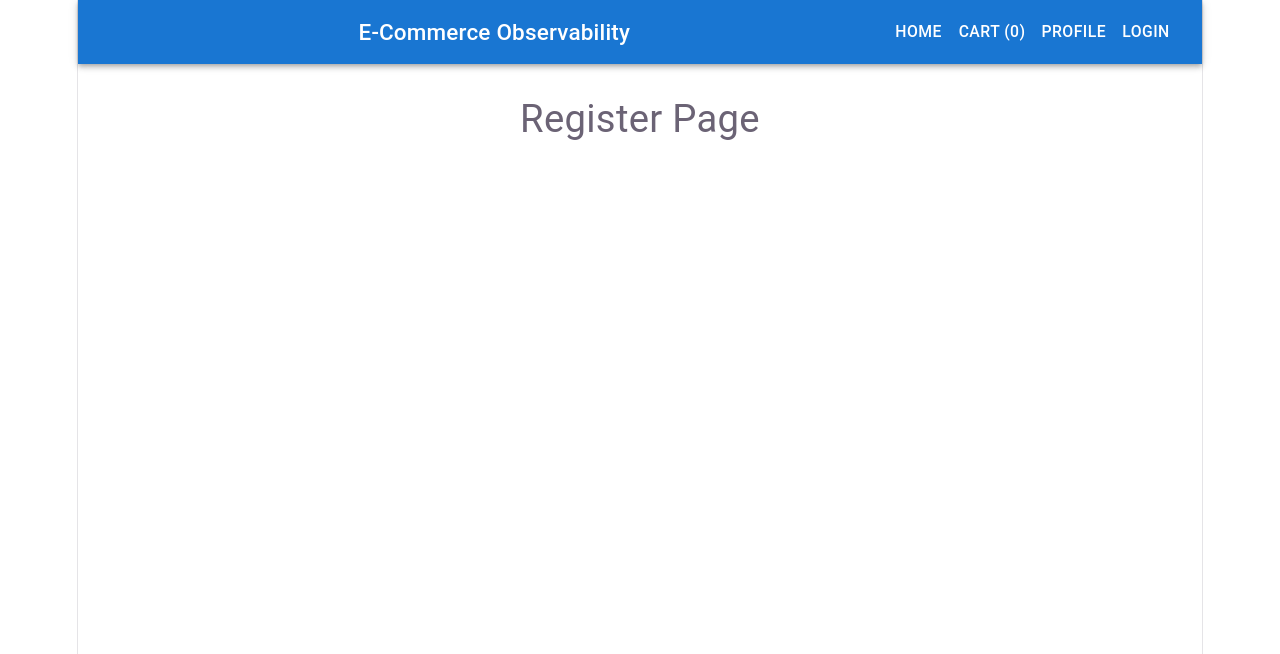
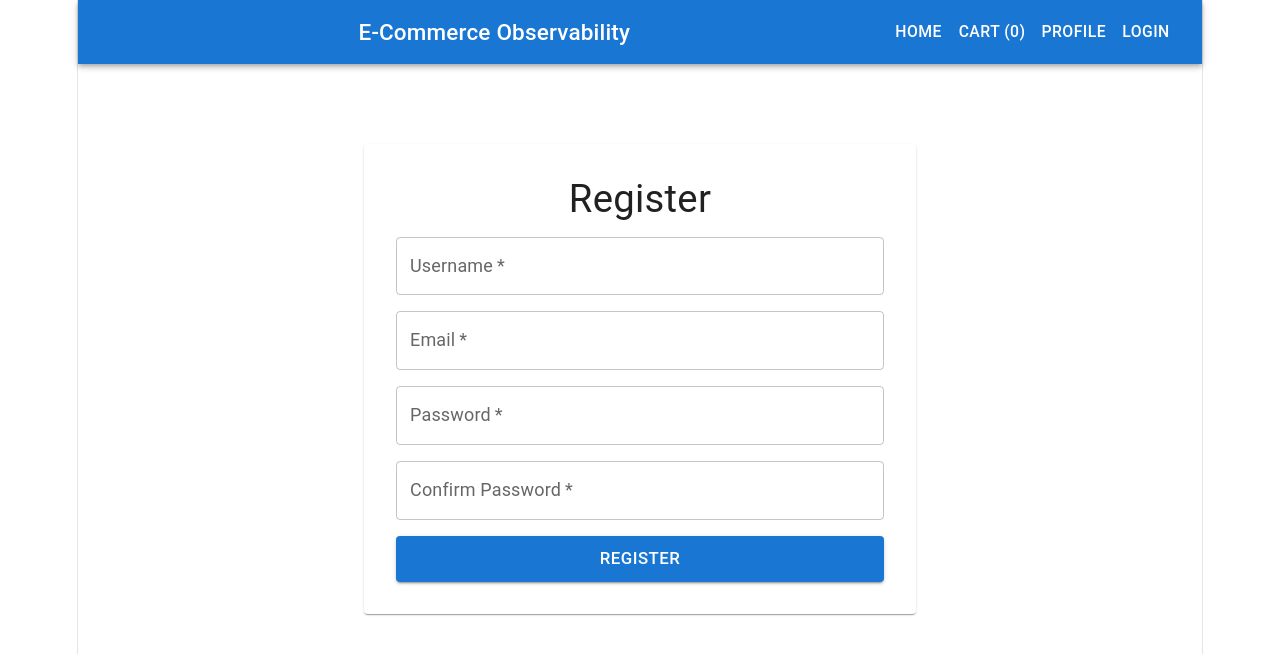
Before and after one commit to slehmadi/mii-technical-test, a React app in the folder frontend/: page /register in a window 1280 px wide. Shown: the top 654 px of the page. Built offline with nearby package versions, Linux system fonts and the light colour scheme; the HTML template or start-up script is replaced by a standard one.

Commit message:
(frontend) Adding RegisterPage.jsx

```diff
--- a/frontend/src/pages/RegisterPage.jsx
+++ b/frontend/src/pages/RegisterPage.jsx
@@ -1,7 +1,115 @@
-import { Typography } from '@mui/material'
+import {
+    Typography,
+    Container,
+    Paper,
+    TextField,
+    Button,
+    Stack,
+    Alert
+} from '@mui/material'
+
+import { useState } from 'react';
+import { useNavigate } from 'react-router-dom';
 
 function RegisterPage() {
-    return <Typography variant='h4'>Register Page</Typography>
+    const navigate = useNavigate();
+    const [formData, setFormData] = useState({
+        username: '',
+        email: '',
+        password: '',
+        confirmPassword: ''
+    });
+
+    const [error, setError] = useState('');
+    const handleChange = (e) => {
+        setFormData({
+            ...formData,
+            [e.target.name]: e.target.value
+        });
+    };
+
+    const handleSubmit = (e) => {
+        e.preventDefault();
+
+        setError('');
+
+        // Validation pass
+        if (formData.password !== formData.confirmPassword) {
+            setError("Password didn't match");
+            return;
+        }
+
+        // Dummy success
+        console.log("Register success:", formData);
+
+        // Replace with Axios later
+        navigate("/login");
+    };
+
+    return (
+        <Container maxWidth='sm'>
+            <Paper sx={{ p: 4, mt: 6 }}>
+                <Typography variant='h4' gutterBottom>
+                    Register
+                </Typography>
+                {
+                    error && (
+                        <Alert severity='error' sx={{ mb: 2 }}>
+                            {error}
+                        </Alert>
+                    )
+                }
+                <form onSubmit={handleSubmit}>
+                    <Stack spacing={2}>
+                        <TextField
+                            label='Username'
+                            name='username'
+                            value={formData.username}
+                            onChange={handleChange}
+                            required
+                            fullWidth
+                        />
+
+                        <TextField
+                            label='Email'
+                            name='email'
+                            type='email'
+                            value={formData.email}
+                            onChange={handleChange}
+                            required
+                            fullWidth
+                        />
+
+                        <TextField
+                            label='Password'
+                            name='password'
+                            type='password'
+                            value={formData.password}
+                            onChange={handleChange}
+                            required
+                            fullWidth
+                        />
+                        <TextField
+                            label='Confirm Password'
+                            name='confirmPassword'
+                            type='password'
+                            value={formData.confirmPassword}
+                            onChange={handleChange}
+                            required
+                            fullWidth
+                        />
+                        <Button
+                            type='submit'
+                            variant='contained'
+                            size='large'
+                        >
+                            register
+                        </Button>
+                    </Stack>
+                </form>
+            </Paper>
+        </Container>
+    )
 }
 
 export default RegisterPage;
```
